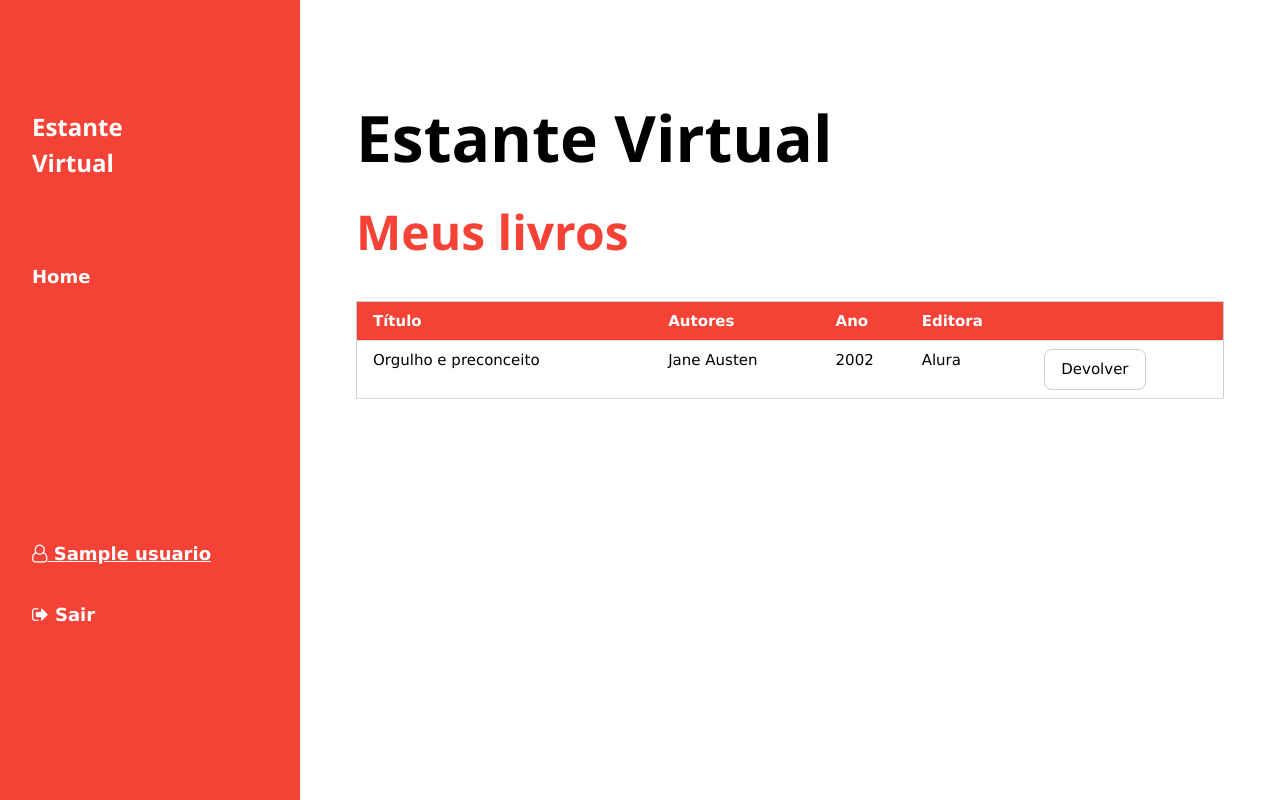
After one commit to juliapcp/biblioteca, a PHP site: page /emprestimosUsuario.php in a window 1280 px wide. The commit adds this page. Run offline with PHP 8.4, Linux system fonts and the light colour scheme; the visitor is signed in with stand-in values (Sample User, id 1); data comes from the database, SQL or seed files in the repository; tables that the repository leaves empty or names only in its code hold one stand-in row (values such as "Sample post").

Commit message:
Criadas páginas de empréstimos e de livros disponíveis

```diff
--- /dev/null
+++ b/src/views/emprestimosUsuario.php
@@ -0,0 +1,113 @@
+<?php
+
+session_cache_expire(30);
+$cache_expire = session_cache_expire();
+
+session_start();
+
+if (!isset($_SESSION['email'])) {
+    header("Location:login.php?mensagem=erro");
+} else {
+
+?>
+
+    <!DOCTYPE html>
+    <html lang="pt-BR">
+
+    <head>
+        <title>Estante Virtual</title>
+        <meta charset="UTF-8">
+        <meta name="viewport" content="width=device-width, initial-scale=1">
+        <link rel="stylesheet" href="../style/paginaInicial.css">
+        <link rel="stylesheet" href="https://www.w3schools.com/w3css/4/w3.css">
+        <link rel="stylesheet" href="https://cdnjs.cloudflare.com/ajax/libs/font-awesome/4.7.0/css/font-awesome.min.css">
+        <link rel="stylesheet" href="https://fonts.googleapis.com/css?family=Poppins">
+    </head>
+
+    <body>
+
+        <nav class="w3-sidebar w3-red w3-collapse w3-top w3-large w3-padding" style="z-index:3;width:300px;font-weight:bold;" id="mySidebar"><br>
+            <a href="javascript:void(0)" onclick="w3_close()" class="w3-button w3-hide-large w3-display-topleft" style="width:100%;font-size:22px">Close Menu</a>
+            <div class="w3-container">
+                <h3 class="w3-padding-64"><b>Estante<br>Virtual</b></h3>
+            </div>
+            <div class="w3-bar-block">
+                <a href="./paginaInicial.php" onclick="w3_close()" class="w3-bar-item w3-button w3-hover-white">Home</a>
+                <br><br><br>
+                <br><br><br>
+                <br><br>
+                <?php
+                $conexao = mysqli_connect("localhost", "root", "", "biblioteca");
+                $nomeUsuario =  mysqli_fetch_array(mysqli_query($conexao, "SELECT NOME FROM USUARIO WHERE EMAIL='" . $_SESSION['email'] . "'"))['NOME'];
+                echo '<p class="w3-bar-item w3-button w3-hover-white"><i class="fa fa-user-o" aria-hidden="true"></i></i><a href="./emprestimosUsuario.php"> ' . $nomeUsuario . '</a></p>';
+                ?>
+
+                <a href="./logout.php" onclick="w3_close()" class="w3-bar-item w3-button w3-hover-white"><i class="fa fa-sign-out"></i> Sair</a>
+            </div>
+        </nav>
+
+        <header class="w3-container w3-top w3-hide-large w3-red w3-xlarge w3-padding">
+            <a href="javascript:void(0)" class="w3-button w3-red w3-margin-right" onclick="w3_open()">☰</a>
+            <span>Estante Virtual</span>
+        </header>
+
+
+        <div class="w3-overlay w3-hide-large" onclick="w3_close()" style="cursor:pointer" title="close side menu" id="myOverlay"></div>
+
+        <div class="w3-main" style="margin-left:340px;margin-right:40px">
+
+
+            <div class="w3-container" style="margin-top:80px" id="showcase">
+                <h1 class="w3-jumbo"><b>Estante Virtual</b></h1>
+                <h1 class="w3-xxxlarge w3-text-red"><b>Meus livros</b></h1>
+
+            </div>
+            <br>
+
+            <div class="w3-container">
+
+
+
+                <?php
+                $conexao = mysqli_connect("localhost", "root", "", "biblioteca");
+                $quantidadeLivros =  mysqli_fetch_array(mysqli_query($conexao, "SELECT COUNT(*) AS QUANTIDADE FROM EMPRESTIMO INNER JOIN LIVRO ON EMPRESTIMO.IDLIVRO = LIVRO.ID WHERE EMAILUSUARIO ='" . $_SESSION['email'] . "'"))['QUANTIDADE'];
+                if ($quantidadeLivros > 0) {
+                    $query = "SELECT TITULO, AUTORES, ANO, EDITORA FROM EMPRESTIMO INNER JOIN LIVRO ON EMPRESTIMO.IDLIVRO = LIVRO.ID WHERE EMAILUSUARIO ='" . $_SESSION['email'] . "'";
+                    $resultado = mysqli_query($conexao, $query);
+                ?>
+                    <table class="w3-table-all">
+                        <thead>
+                            <tr class="w3-red">
+                                <th>Título</th>
+                                <th>Autores</th>
+                                <th>Ano</th>
+                                <th>Editora</th>
+                                <th></th>
+                            </tr>
+                        </thead>
+                        <?php
+                        while ($linha = mysqli_fetch_array($resultado)) {
+                            echo "<tr><td>" . $linha['TITULO'] . "</td><td>" . $linha['AUTORES'] . "</td><td>" . $linha['ANO'] . "</td><td>" . $linha['EDITORA'] . "</td><td><button class=\"w3-button w3-white w3-border w3-round-large\">Devolver</button></td></tr>";
+                        }
+                        ?>
+
+
+                    </table>
+                <?php
+
+                } else {
+                    echo '<p class="w3-xlarge ">Que pena, você ainda não alugou nenhum livro.</p>';
+                    echo '<p class="w3-xlarge w3-text-red"><a href="./livrosDisponiveis.php">Alugue agora!</a></p>';
+                }
+                ?>
+
+
+            </div>
+
+        </div>
+
+
+    </body>
+
+    </html>
+<?php } ?>
```
Also changed, not shown: scripts/create.sql (+13 -3 lines), src/views/livrosDisponiveis.php (added, +99 -0 lines), src/views/paginaInicial.php (+5 -4 lines).
